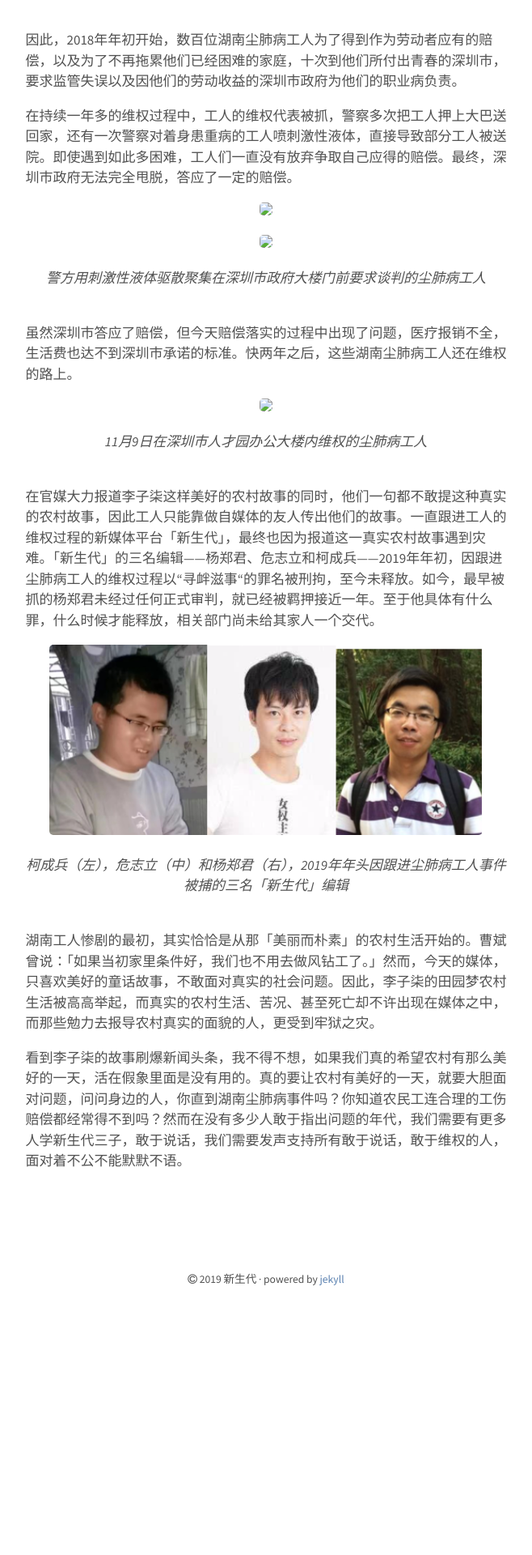
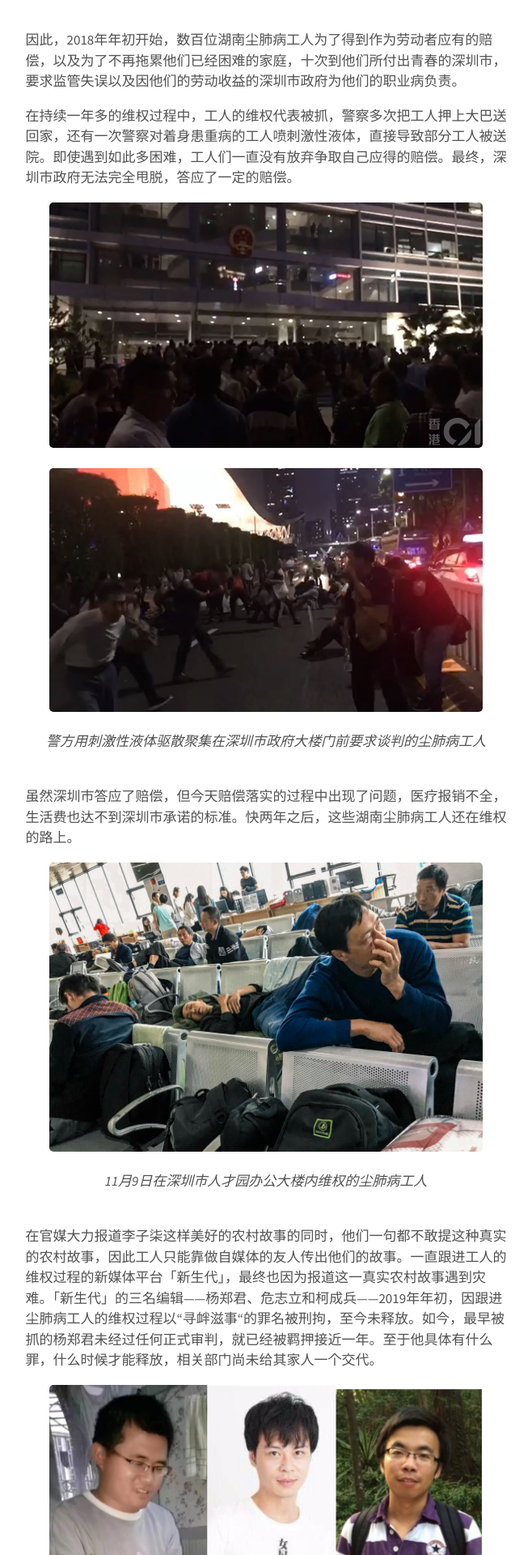
Before and after one commit to xsdai3/xsdai3.github.io, a Jekyll site: the page built from _posts/2019-12-27-liziqi.md, in a window 1280 px wide. Shown: the part 4067-5987 px from the top of the page at 81% size, without its empty margins (311-969 px from the left). Built offline with Jekyll 4.4.1, drawn with Linux system fonts in a browser that asks for light colours; our own code applies the rules of GitHub Pages for plain Markdown files; before the commit the page ends 5692 px from its top, so only the background shows below that.

Commit message:
Update 2019-12-27-liziqi.md

```diff
--- a/_posts/2019-12-27-liziqi.md
+++ b/_posts/2019-12-27-liziqi.md
@@ -38,13 +38,13 @@ excerpt_separator: <!--more-->
 
 在持续一年多的维权过程中，工人的维权代表被抓，警察多次把工人押上大巴送回家，还有一次警察对着身患重病的工人喷刺激性液体，直接导致部分工人被送院。即使遇到如此多困难，工人们一直没有放弃争取自己应得的赔偿。最终，深圳市政府无法完全甩脱，答应了一定的赔偿。
 
-<div style="text-align:center"><img src="/images/images/hujiaofen1.jpg" width="90%"></div>
+<div style="text-align:center"><img src="/images/hujiaofen1.jpg" width="90%"></div>
 
-<div style="text-align:center"><img src="/images/images/hujiaofen2.jpg" width="90%"><br><em>警方用刺激性液体驱散聚集在深圳市政府大楼门前要求谈判的尘肺病工人</em></div><br>
+<div style="text-align:center"><img src="/images/hujiaofen2.jpg" width="90%"><br><em>警方用刺激性液体驱散聚集在深圳市政府大楼门前要求谈判的尘肺病工人</em></div><br>
 
 虽然深圳市答应了赔偿，但今天赔偿落实的过程中出现了问题，医疗报销不全，生活费也达不到深圳市承诺的标准。快两年之后，这些湖南尘肺病工人还在维权的路上。
 
-<div style="text-align:center"><img src="/images/images/hujiaofen.jpg" width="90%"><br><em>11月9日在深圳市人才园办公大楼内维权的尘肺病工人</em></div><br>
+<div style="text-align:center"><img src="/images/hujiaofen.jpg" width="90%"><br><em>11月9日在深圳市人才园办公大楼内维权的尘肺病工人</em></div><br>
 
 在官媒大力报道李子柒这样美好的农村故事的同时，他们一句都不敢提这种真实的农村故事，因此工人只能靠做自媒体的友人传出他们的故事。一直跟进工人的维权过程的新媒体平台「新生代」，最终也因为报道这一真实农村故事遇到灾难。「新生代」的三名编辑——杨郑君、危志立和柯成兵——2019年年初，因跟进尘肺病工人的维权过程以“寻衅滋事“的罪名被刑拘，至今未释放。如今，最早被抓的杨郑君未经过任何正式审判，就已经被羁押接近一年。至于他具体有什么罪，什么时候才能释放，相关部门尚未给其家人一个交代。
 
```
